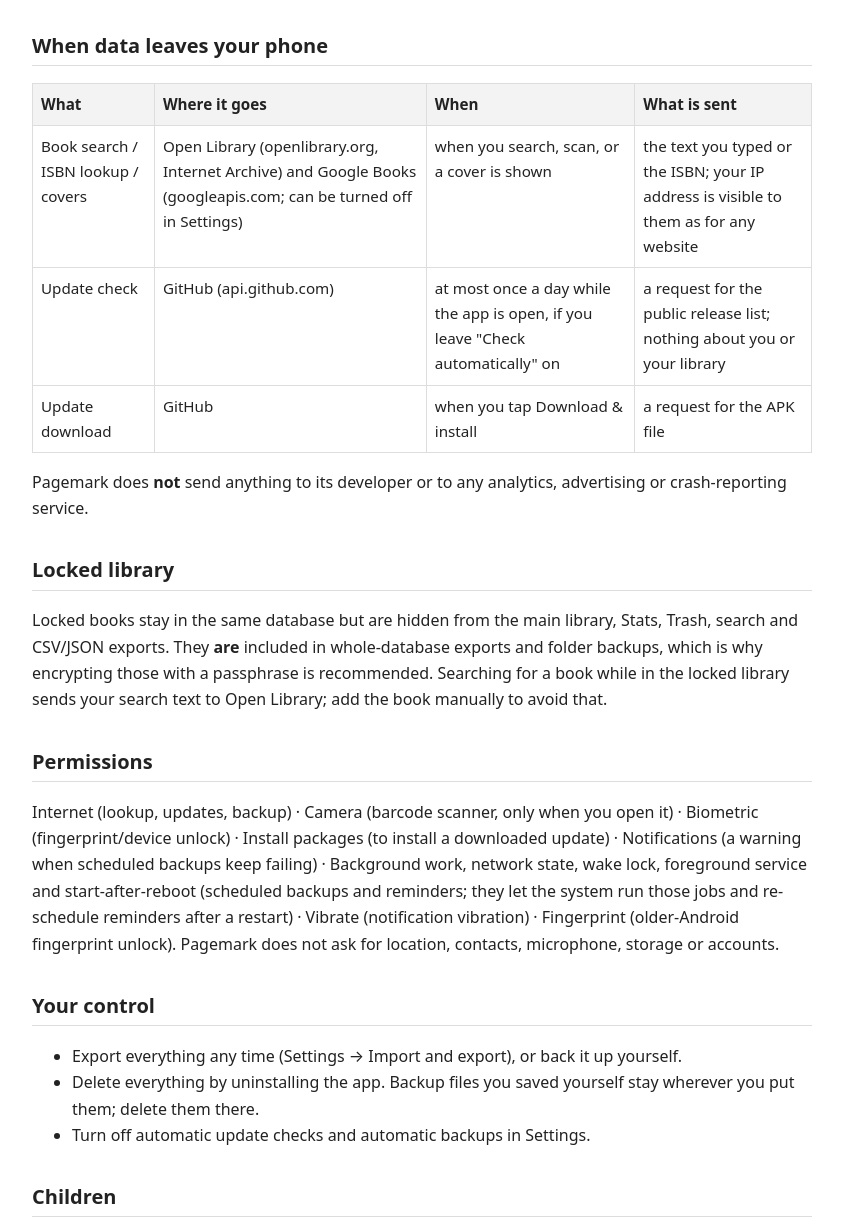
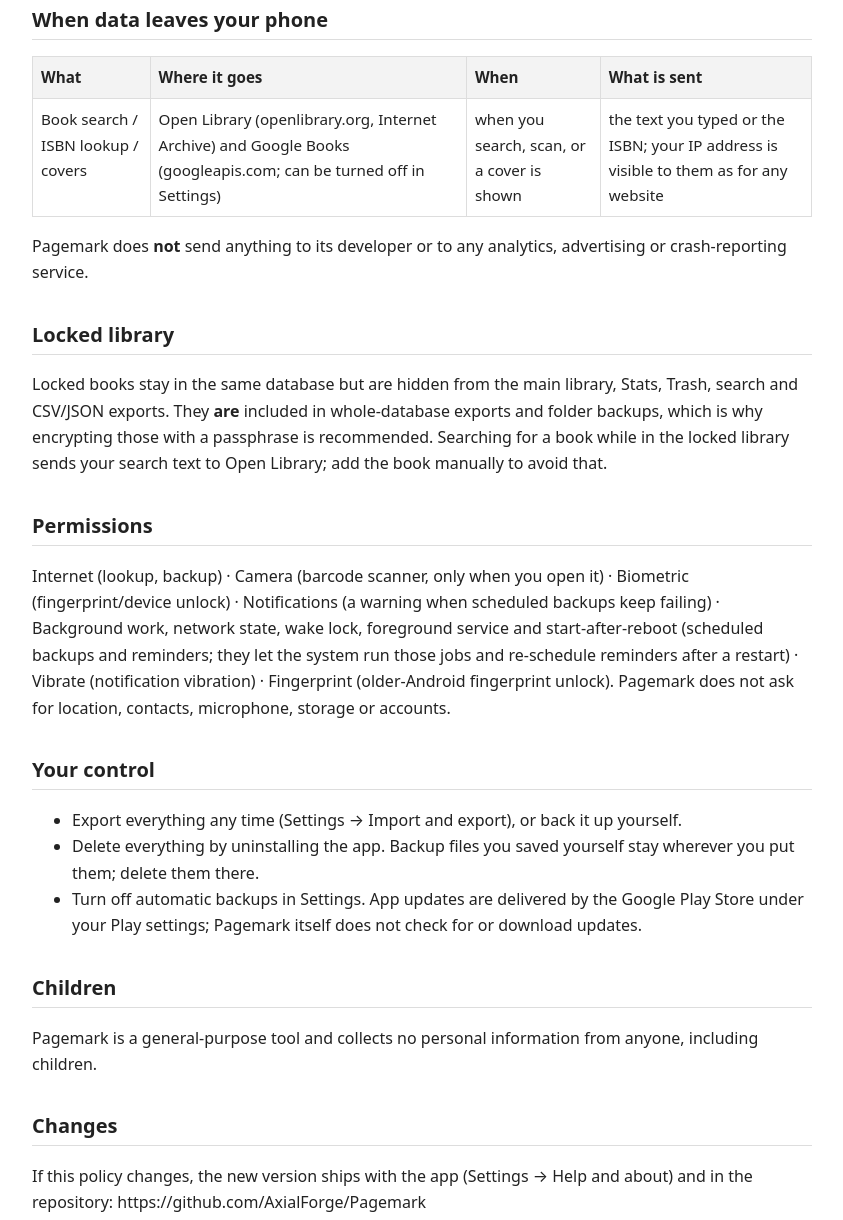
Before and after one commit to AxialForge/app-policies, a plain HTML site: page pagemark/index.html in a window 1280 px wide. Shown: the part 1377-2597 px from the top of the page, without its empty margins (218-1061 px from the left). Drawn offline with Linux system fonts and the light colour scheme.

Commit message:
Pagemark policy: updates come from Google Play, not GitHub

```diff
--- a/pagemark/index.html
+++ b/pagemark/index.html
@@ -8,7 +8,7 @@
 </head>
 <body>
 <h1>Pagemark — Privacy Policy</h1>
-<p><em>Last updated 2026-10-14 · applies to Pagemark 0.13.2 and later</em></p>
+<p><em>Last updated 2026-10-17 · applies to Pagemark 0.13.2 and later</em></p>
 <p>Pagemark is a private reading log. It has no accounts, no servers of its own, no advertising and no analytics. This page says exactly what the app stores and when anything leaves your phone.</p>
 <h2>Our promise</h2>
 <ul>
@@ -17,7 +17,7 @@
 <li><strong>No AI inside the app.</strong> No assistant, no AI features, and nothing you write is sent to or used to train an AI service.</li>
 <li><strong>Your books stay on your phone</strong> unless you save a backup, and then only where you put it.</li>
 <li><strong>Free and open to inspect:</strong> the code is public.</li>
-<li><strong>The only internet use:</strong> book searches (to Open Library and, unless turned off in Settings, Google Books), the GitHub build's update check, and whatever a cloud app does with a backup folder you choose.</li>
+<li><strong>The only internet use:</strong> book searches (to Open Library and, unless turned off in Settings, Google Books), and whatever a cloud app does with a backup folder you choose.</li>
 <li><strong>About the barcode reader:</strong> it uses Google's on-device ML Kit vision tool. Pagemark never saves or sends the camera picture, but the Google library may report anonymous technical information to Google.</li>
 </ul>
 <p>A test in the project fails if a tracking, advertising or AI package is added or the app contacts a new internet address.</p>
@@ -51,35 +51,23 @@
 <td>when you search, scan, or a cover is shown</td>
 <td>the text you typed or the ISBN; your IP address is visible to them as for any website</td>
 </tr>
-<tr>
-<td>Update check</td>
-<td>GitHub (api.github.com)</td>
-<td>at most once a day while the app is open, if you leave "Check automatically" on</td>
-<td>a request for the public release list; nothing about you or your library</td>
-</tr>
-<tr>
-<td>Update download</td>
-<td>GitHub</td>
-<td>when you tap Download &amp; install</td>
-<td>a request for the APK file</td>
-</tr>
 </tbody>
 </table>
 <p>Pagemark does <strong>not</strong> send anything to its developer or to any analytics, advertising or crash-reporting service.</p>
 <h2>Locked library</h2>
 <p>Locked books stay in the same database but are hidden from the main library, Stats, Trash, search and CSV/JSON exports. They <strong>are</strong> included in whole-database exports and folder backups, which is why encrypting those with a passphrase is recommended. Searching for a book while in the locked library sends your search text to Open Library; add the book manually to avoid that.</p>
 <h2>Permissions</h2>
-<p>Internet (lookup, updates, backup) · Camera (barcode scanner, only when you open it) · Biometric (fingerprint/device unlock) · Install packages (to install a downloaded update) · Notifications (a warning when scheduled backups keep failing) · Background work, network state, wake lock, foreground service and start-after-reboot (scheduled backups and reminders; they let the system run those jobs and re-schedule reminders after a restart) · Vibrate (notification vibration) · Fingerprint (older-Android fingerprint unlock). Pagemark does not ask for location, contacts, microphone, storage or accounts.</p>
+<p>Internet (lookup, backup) · Camera (barcode scanner, only when you open it) · Biometric (fingerprint/device unlock) · Notifications (a warning when scheduled backups keep failing) · Background work, network state, wake lock, foreground service and start-after-reboot (scheduled backups and reminders; they let the system run those jobs and re-schedule reminders after a restart) · Vibrate (notification vibration) · Fingerprint (older-Android fingerprint unlock). Pagemark does not ask for location, contacts, microphone, storage or accounts.</p>
 <h2>Your control</h2>
 <ul>
 <li>Export everything any time (Settings → Import and export), or back it up yourself.</li>
 <li>Delete everything by uninstalling the app. Backup files you saved yourself stay wherever you put them; delete them there.</li>
-<li>Turn off automatic update checks and automatic backups in Settings.</li>
+<li>Turn off automatic backups in Settings. App updates are delivered by the Google Play Store under your Play settings; Pagemark itself does not check for or download updates.</li>
 </ul>
 <h2>Children</h2>
 <p>Pagemark is a general-purpose tool and collects no personal information from anyone, including children.</p>
 <h2>Changes</h2>
-<p>If this policy changes, the new version ships with the app (Settings → Updates → Version history) and in the repository: https://github.com/AxialForge/Pagemark</p>
+<p>If this policy changes, the new version ships with the app (Settings → Help and about) and in the repository: https://github.com/AxialForge/Pagemark</p>
 <h2>Contact</h2>
 <p>Questions or concerns: open an issue at https://github.com/AxialForge/Pagemark/issues.</p>
 <footer><a href="../">All app policies</a></footer>
```
Also changed, not shown: 1 other file.
